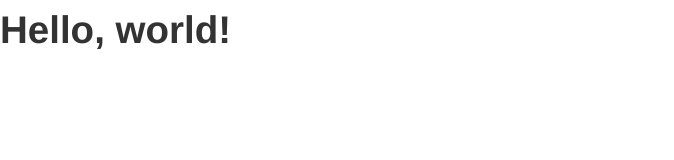
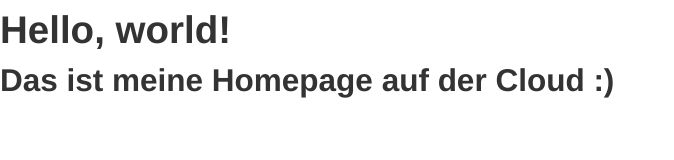
Before and after one commit to gyilmaz93/webeng2013, a plain HTML site: page bootstrap/index.html in a window 1280 px wide. Shown: the whole page, without its empty margins (0-674 px from the left). Drawn offline with nearby package versions, Linux system fonts and the light colour scheme.

Commit message:
Zweiter Commit

```diff
--- a/bootstrap/index.html
+++ b/bootstrap/index.html
@@ -8,6 +8,7 @@
     </head>
     <body>
     <h1>Hello, world!</h1>
+    <h2>Das ist meine Homepage auf der Cloud :)</h2>
     <script src="http://code.jquery.com/jquery.js"></script>
     <script src="js/bootstrap.min.js"></script>
     </body>
```
